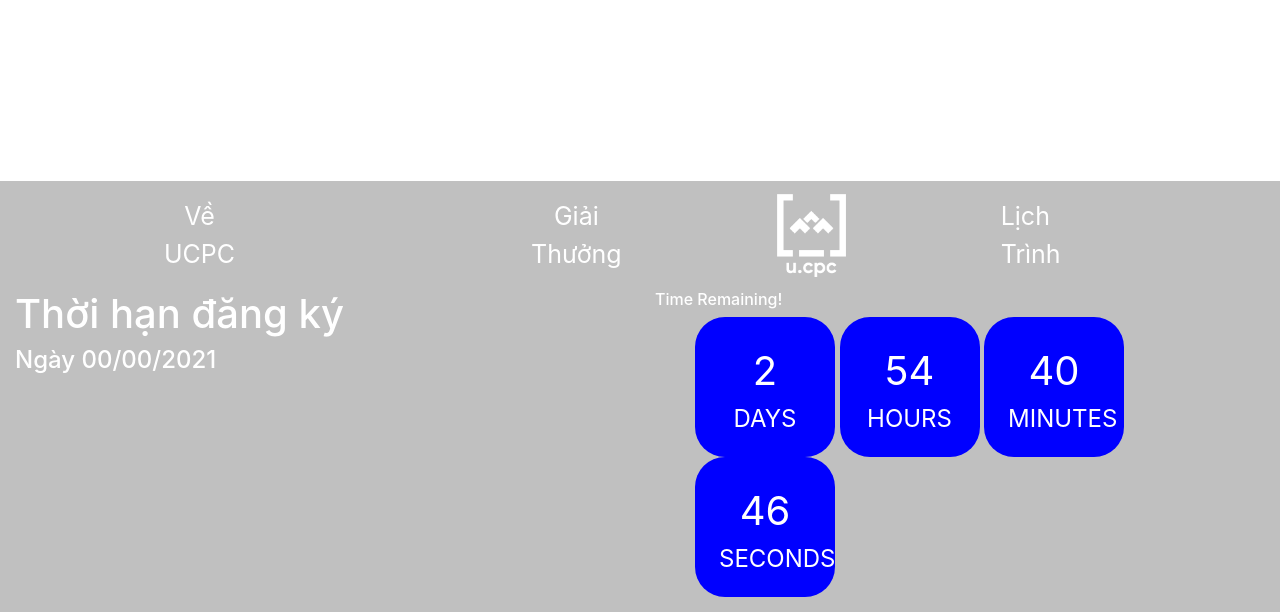
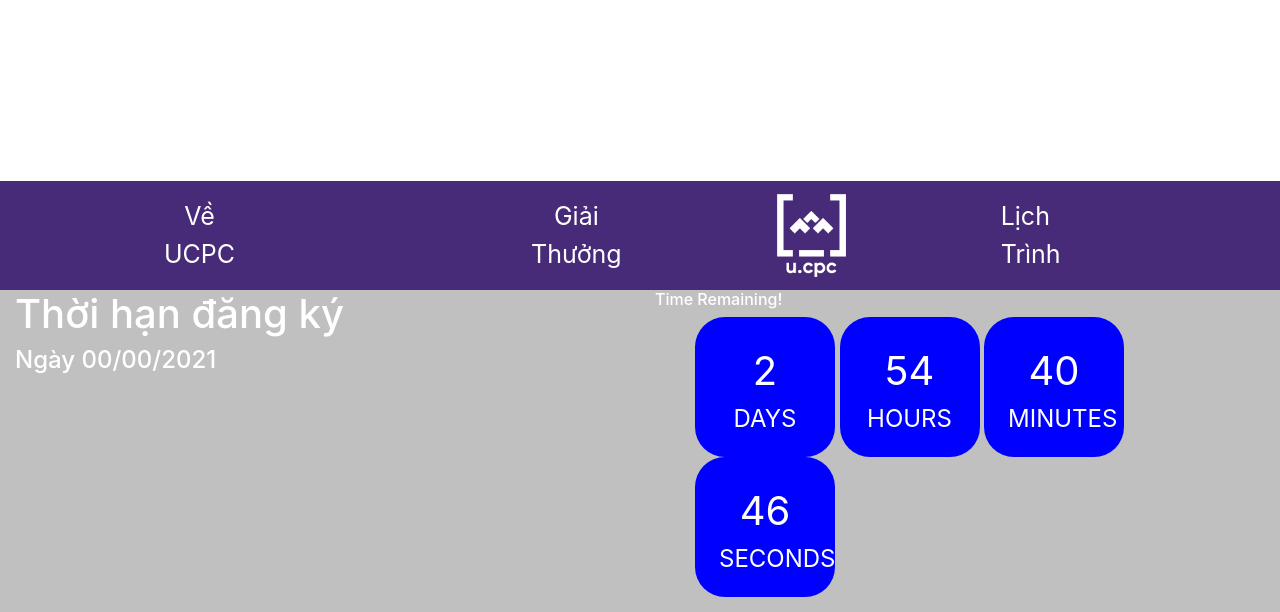
Before and after one commit to nguyendaiky/UIT-UCPC-Web, a Django app: page / in a window 1280 px wide; the page is wider, and only the part inside the window is pictured. Shown: the part 719-1331 px from the top of that part. Run offline with Django 3.2, Linux system fonts and the light colour scheme; some libraries are stand-ins or nearby versions.

Commit message:
merge Quang_test into Quang

```diff
--- a/register/static/register/css/main.css
+++ b/register/static/register/css/main.css
@@ -8,5 +8,5 @@ nav > .collapse > ul > li > a
 
 nav
 {
-    background-color: silver;
+    background-color: #482b78;
 }
```
